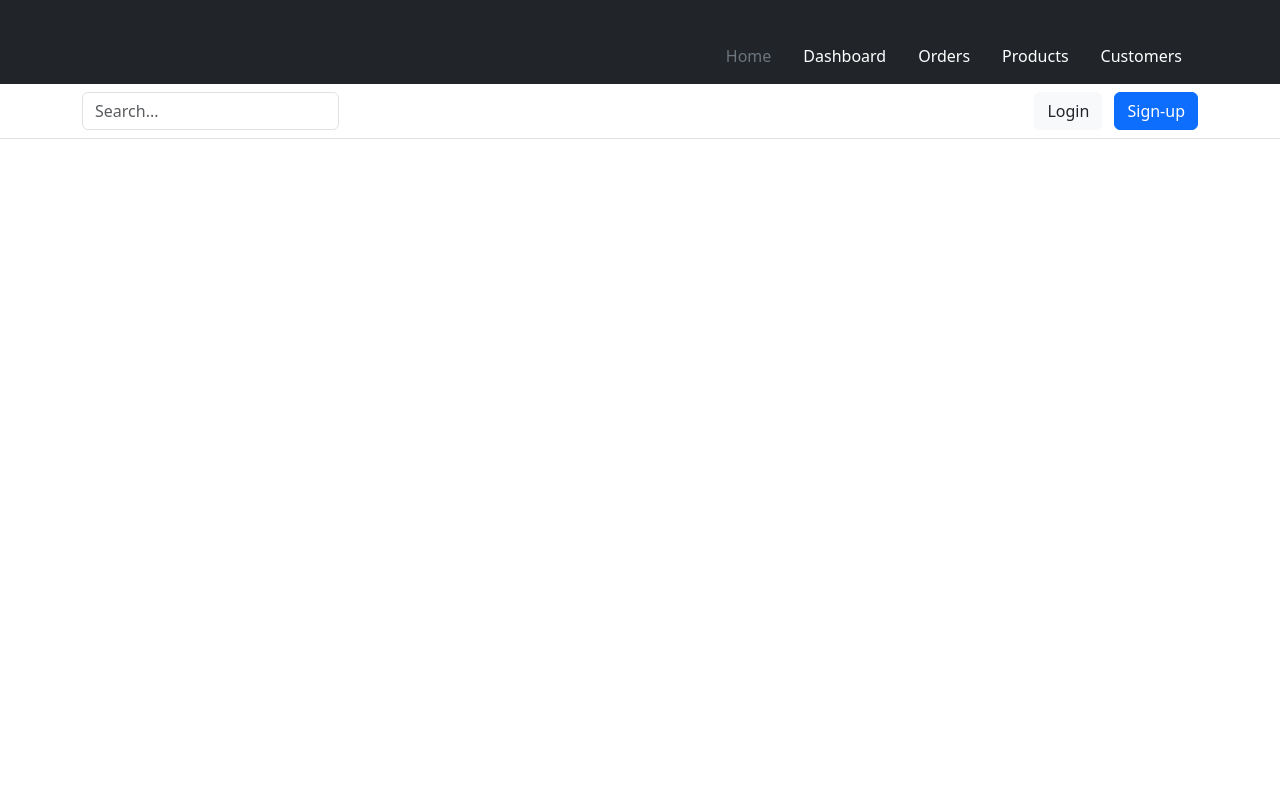
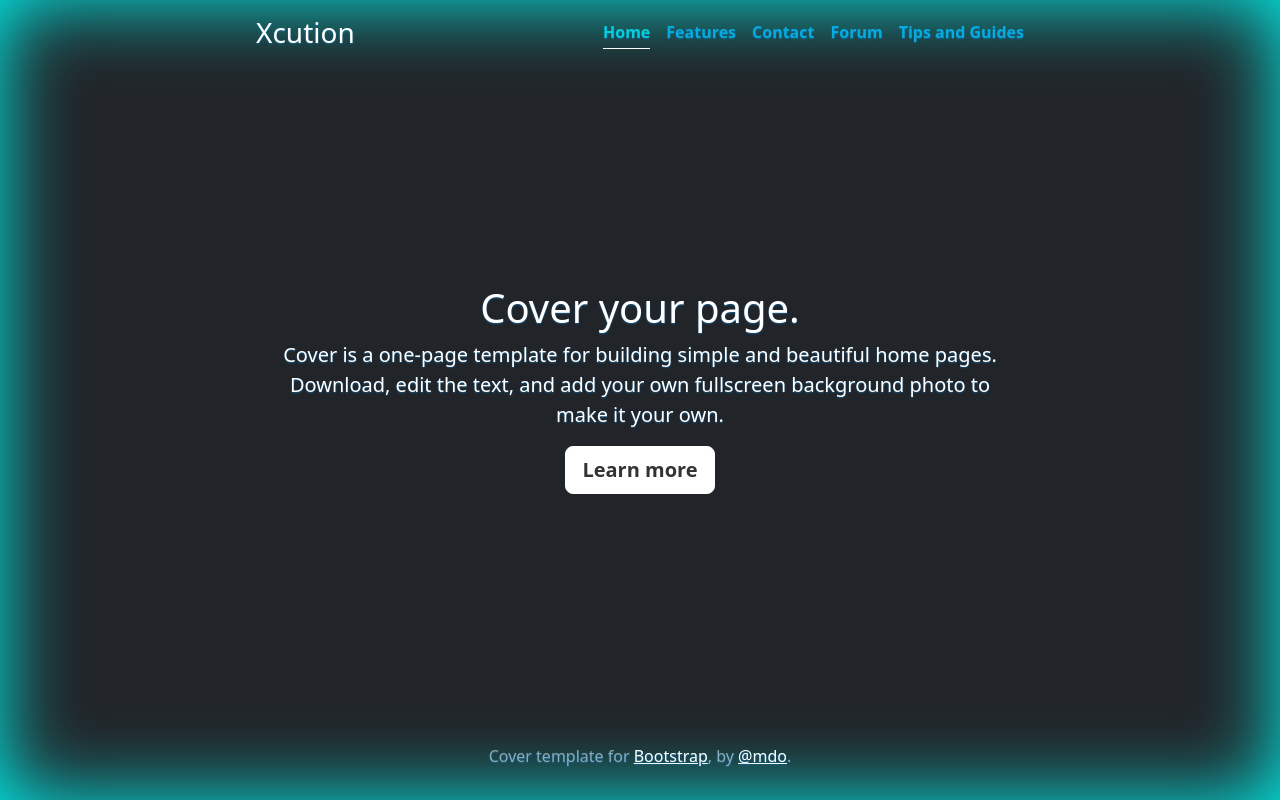
Before and after one commit to Gabidemi/Xcution, a Flask app: page / in a window 1280 px wide. Run offline with Flask 2, Linux system fonts and the light colour scheme; some libraries are stand-ins or nearby versions.

Commit message:
Stylized home page

```diff
--- a/Templates/home.html.jinja
+++ b/Templates/home.html.jinja
@@ -1,74 +1,94 @@
-<!DOCTYPE html>
-<html>
-    <head>
+<!doctype html>
+<html lang="en" class="h-100">
+  <head>
+    <meta charset="utf-8">
+    <meta name="viewport" content="width=device-width, initial-scale=1">
+    <title>Bootstrap demo</title>
+    <link href="cover.css" rel="stylesheet">
     <link href="https://cdn.jsdelivr.net/npm/bootstrap@5.3.0-alpha1/dist/css/bootstrap.min.css" rel="stylesheet" integrity="sha384-GLhlTQ8iRABdZLl6O3oVMWSktQOp6b7In1Zl3/Jr59b6EGGoI1aFkw7cmDA6j6gD" crossorigin="anonymous">
-    <script src="https://cdn.jsdelivr.net/npm/bootstrap@5.3.0-alpha1/dist/js/bootstrap.bundle.min.js" integrity="sha384-w76AqPfDkMBDXo30jS1Sgez6pr3x5MlQ1ZAGC+nuZB+EYdgRZgiwxhTBTkF7CXvN" crossorigin="anonymous"></script>
-        <title>Xcution Home Page</title>
-    </head>
-    <body>
-<header>
-    <div class="px-3 py-2 text-bg-dark">
-      <div class="container">
-        <div class="d-flex flex-wrap align-items-center justify-content-center justify-content-lg-start">
-          <a href="/" class="d-flex align-items-center my-2 my-lg-0 me-lg-auto text-white text-decoration-none">
-            <svg class="bi me-2" width="40" height="32" role="img" aria-label="Bootstrap"><use xlink:href="#bootstrap"/></svg>
-          </a>
+    <style>
+    /*
+ * Globals
+ */
 
-          <ul class="nav col-12 col-lg-auto my-2 justify-content-center my-md-0 text-small">
-            <li>
-              <a href="#" class="nav-link text-secondary">
-                <svg class="bi d-block mx-auto mb-1" width="24" height="24"><use xlink:href="#home"/></svg>
-                Home
-              </a>
-            </li>
-            <li>
-              <a href="#" class="nav-link text-white">
-                <svg class="bi d-block mx-auto mb-1" width="24" height="24"><use xlink:href="#speedometer2"/></svg>
-                Dashboard
-              </a>
-            </li>
-            <li>
-              <a href="#" class="nav-link text-white">
-                <svg class="bi d-block mx-auto mb-1" width="24" height="24"><use xlink:href="#table"/></svg>
-                Orders
-              </a>
-            </li>
-            <li>
-              <a href="#" class="nav-link text-white">
-                <svg class="bi d-block mx-auto mb-1" width="24" height="24"><use xlink:href="#grid"/></svg>
-                Products
-              </a>
-            </li>
-            <li>
-              <a href="#" class="nav-link text-white">
-                <svg class="bi d-block mx-auto mb-1" width="24" height="24"><use xlink:href="#people-circle"/></svg>
-                Customers
-              </a>
-            </li>
-          </ul>
-        </div>
-      </div>
-    </div>
-    <div class="px-3 py-2 border-bottom mb-3">
-      <div class="container d-flex flex-wrap justify-content-center">
-        <form class="col-12 col-lg-auto mb-2 mb-lg-0 me-lg-auto" role="search">
-          <input type="search" class="form-control" placeholder="Search..." aria-label="Search">
-        </form>
 
-        <div class="text-end">
-          <button type="button" class="btn btn-light text-dark me-2">Login</button>
-          <button type="button" class="btn btn-primary">Sign-up</button>
-        </div>
-      </div>
+/* Custom default button */
+.btn-light,
+.btn-light:hover,
+.btn-light:focus {
+  color: #333;
+  text-shadow: none; /* Prevent inheritance from `body` */
+}
+
+
+/*
+ * Base structure
+ */
+
+body {
+  text-shadow: 0 .05rem .1rem rgba(7, 145, 243, 0.462);
+  box-shadow: inset 0 0 5rem rgba(1, 252, 248, 0.985);
+}
+
+.cover-container {
+  max-width: 50em;
+}
+
+
+/*
+ * Header
+ */
+
+.nav-masthead .nav-link {
+  color: rgba(1, 192, 250, 0.776);
+  border-bottom: .10rem solid transparent;
+}
+
+.nav-masthead .nav-link:hover,
+.nav-masthead .nav-link:focus {
+  border-bottom-color: rgb(0, 244, 220);
+}
+
+.nav-masthead .nav-link + .nav-link {
+  margin-left: 1rem;
+}
+
+.nav-masthead .active {
+  color: #02f6fabc;
+  border-bottom-color: #fff;
+}
+    </style>
+  </head>
+  <body class="d-flex h-100 text-center text-bg-dark">
+
+<div class="cover-container d-flex w-100 h-100 p-3 mx-auto flex-column">
+  <header class="mb-auto">
+    <div>
+      <h3 class="float-md-start mb-0">Xcution</h3>
+      <nav class="nav nav-masthead justify-content-center float-md-end">
+        <a class="nav-link fw-bold py-1 px-0 active" aria-current="page" href="#">Home</a>
+        <a class="nav-link fw-bold py-1 px-0" href="#">Features</a>
+        <a class="nav-link fw-bold py-1 px-0" href="#">Contact</a>
+        <a class="nav-link fw-bold py-1 px-0" href="#">Forum</a>
+        <a class="nav-link fw-bold py-1 px-0" href="#">Tips and Guides</a>
+      </nav>
     </div>
   </header>
 
-  <div class="b-example-divider"></div>
-</main>
+  <main class="px-3">
+    <h1>Cover your page.</h1>
+    <p class="lead">Cover is a one-page template for building simple and beautiful home pages. Download, edit the text, and add your own fullscreen background photo to make it your own.</p>
+    <p class="lead">
+      <a href="#" class="btn btn-lg btn-light fw-bold border-white bg-white">Learn more</a>
+    </p>
+  </main>
+
+  <footer class="mt-auto text-white-50">
+    <p>Cover template for <a href="https://getbootstrap.com/" class="text-white">Bootstrap</a>, by <a href="https://twitter.com/mdo" class="text-white">@mdo</a>.</p>
+  </footer>
+</div>
 
 
-    <script src="/docs/5.3/dist/js/bootstrap.bundle.min.js" integrity="sha384-w76AqPfDkMBDXo30jS1Sgez6pr3x5MlQ1ZAGC+nuZB+EYdgRZgiwxhTBTkF7CXvN" crossorigin="anonymous"></script>
-
-
-    </body>
+    <script src="https://cdn.jsdelivr.net/npm/bootstrap@5.3.0-alpha1/dist/js/bootstrap.bundle.min.js" integrity="sha384-w76AqPfDkMBDXo30jS1Sgez6pr3x5MlQ1ZAGC+nuZB+EYdgRZgiwxhTBTkF7CXvN" crossorigin="anonymous"></script>
+  </body>
 </html>
--- a/main.py
+++ b/main.py
@@ -7,3 +7,6 @@
 def index():
     print("Xcution_Testing_Site")
     return render_template("home.html.jinja")
+
+if __name__ == '__main__':
+    app.run(debug=True)
```
Also changed, not shown: Templates/static/styles.css (added).
